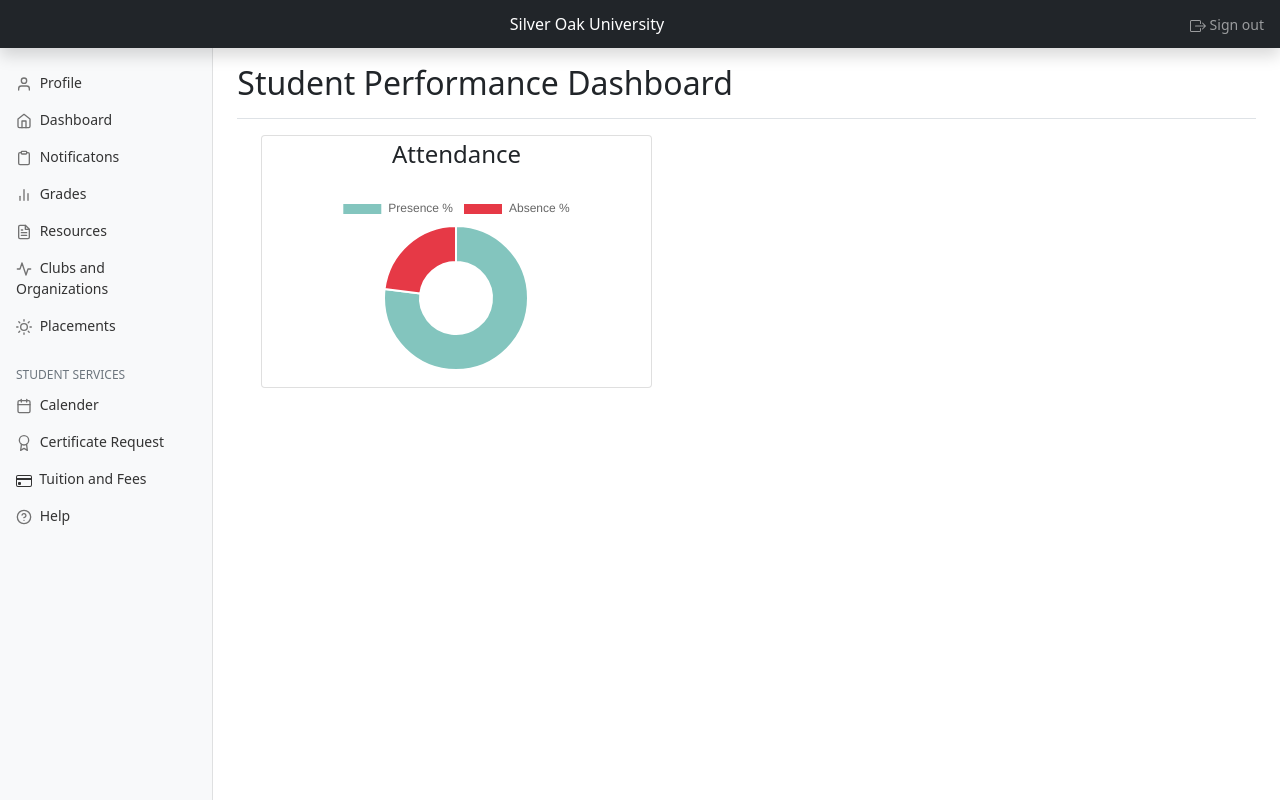
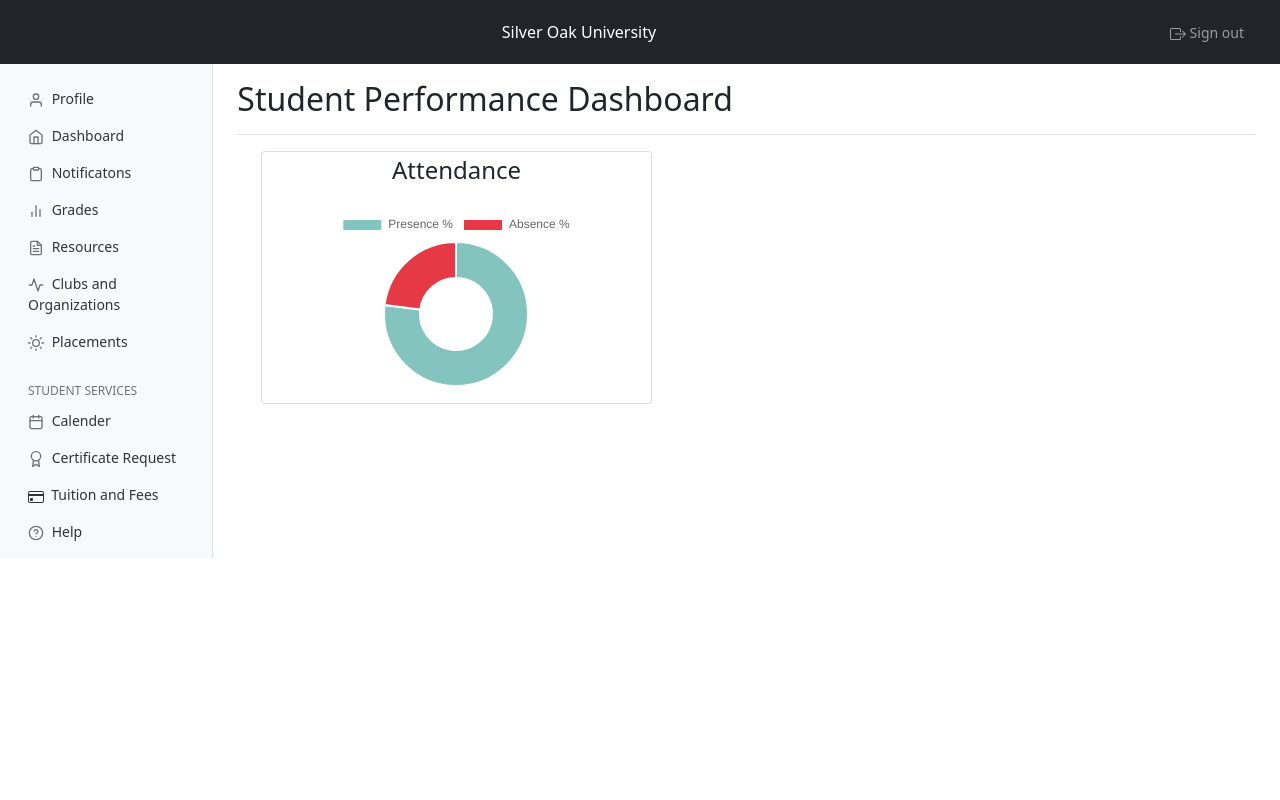
Before and after one commit to saumil8200/mysou, a Django app: page /dashboard in a window 1280 px wide. Run offline with Django 3.2, Linux system fonts and the light colour scheme; some libraries are stand-ins or nearby versions.

Commit message:
Mobile Responsive

```diff
--- a/student/static/student/dashboard.css
+++ b/student/static/student/dashboard.css
@@ -14,7 +14,7 @@ body {
  */
 
 .sidebar {
-    position: fixed;
+    position: sticky;
     top: 0;
     /* rtl:raw:
   right: 0;
@@ -24,14 +24,14 @@ body {
     left: 0;
     z-index: 100;
     /* Behind the navbar */
-    padding: 48px 0 0;
+
     /* Height of navbar */
     box-shadow: inset -1px 0 0 rgba(0, 0, 0, .1);
 }
 
 @media (max-width: 767.98px) {
     .sidebar {
-        top: 5rem;
+        top: 0;
     }
 }
 
--- a/student/templates/student/layout.html
+++ b/student/templates/student/layout.html
@@ -39,34 +39,30 @@
                 font-size: 3.5rem;
             }
         }
+
         /* For Clubs Section */
         .club-container {
             display: flex;
             flex-wrap: wrap;
         }
 
-            .club-container > .card {
+        .club-container>.card {
             margin: 20px;
             padding: 20px;
             width: 200px;
         }
     </style>
 </head>
-    <script>
-        var myCarousel = document.querySelector('#myCarousel')
-        var carousel = new bootstrap.Carousel(myCarousel)
-    </script>
+
 
 <body>
-
-    <header class="navbar navbar-dark sticky-top bg-dark flex-md-nowrap p-0 shadow">
+    <!-- Navbar -->
+    <nav class="navbar navbar-expand-lg  navbar-dark bg-dark">
+        <div class="container-fluid">
+          <button class="navbar-toggler" type="button" data-bs-toggle="collapse" data-bs-target="#navbarToggleExternalContent" aria-controls="navbarToggleExternalContent" aria-expanded="false" aria-label="Toggle navigation">
+            <span class="navbar-toggler-icon"></span>
+          </button>
           <a class="navbar-brand px-3" href="/index">Silver Oak University</a>
-        {% comment %} <button class="navbar-toggler position-absolute d-md-none collapsed" type="button" data-bs-toggle="collapse"
-            data-bs-target="#sidebarMenu" aria-controls="sidebarMenu" aria-expanded="false"
-            aria-label="Toggle navigation">
-            <span class="navbar-toggler-icon"></span>
-        </button> {% endcomment %}
-
                 <ul class="navbar-nav px-3">
                     <li class="nav-item text-nowrap">
                         <a class="nav-link" href=" {% url 'student:logout' %}">
@@ -80,12 +76,12 @@
                         </a>
                     </li>
                 </ul>
-
-    </header>
-
+        </div>
+      </nav>
+    <!-- SideBar -->
     <div class="container-fluid">
         <div class="row">
-            <nav id="sidebarMenu" class="col-md-3 col-lg-2 d-md-block bg-light sidebar collapse">
+            <nav id="navbarToggleExternalContent" id="sidebarMenu" class="col-md-3 col-lg-2 d-md-block bg-light sidebar collapse">
                 <div class="position-sticky pt-3">
                     <ul class="nav flex-column">
                         <li class="nav-item">
@@ -180,7 +176,7 @@
 
             {% comment %}
 
-            ||||||      Body Contents   ||||||
+            |||||| Body Contents ||||||
 
             {% endcomment %}
             {%block container%}
@@ -207,7 +203,8 @@
     <script src="https://cdn.jsdelivr.net/npm/bootstrap@5.0.0-beta1/dist/js/bootstrap.bundle.min.js"
         integrity="sha384-ygbV9kiqUc6oa4msXn9868pTtWMgiQaeYH7/t7LECLbyPA2x65Kgf80OJFdroafW"
         crossorigin="anonymous"></script>
-
+        <script src="https://cdn.jsdelivr.net/npm/@popperjs/core@2.6.0/dist/umd/popper.min.js" integrity="sha384-KsvD1yqQ1/1+IA7gi3P0tyJcT3vR+NdBTt13hSJ2lnve8agRGXTTyNaBYmCR/Nwi" crossorigin="anonymous"></script>
+        <script src="https://cdn.jsdelivr.net/npm/bootstrap@5.0.0-beta2/dist/js/bootstrap.min.js" integrity="sha384-nsg8ua9HAw1y0W1btsyWgBklPnCUAFLuTMS2G72MMONqmOymq585AcH49TLBQObG" crossorigin="anonymous"></script>
     <script src="{% static 'student/dashboard.js' %}"></script>
     <script src="{% static 'student/index.js' %}"></script>
 </body>
```
Also changed, not shown: db.sqlite3, student/static/student/index.js (line endings or trailing spaces). Lines whose indentation alone changed are shown as unchanged.
